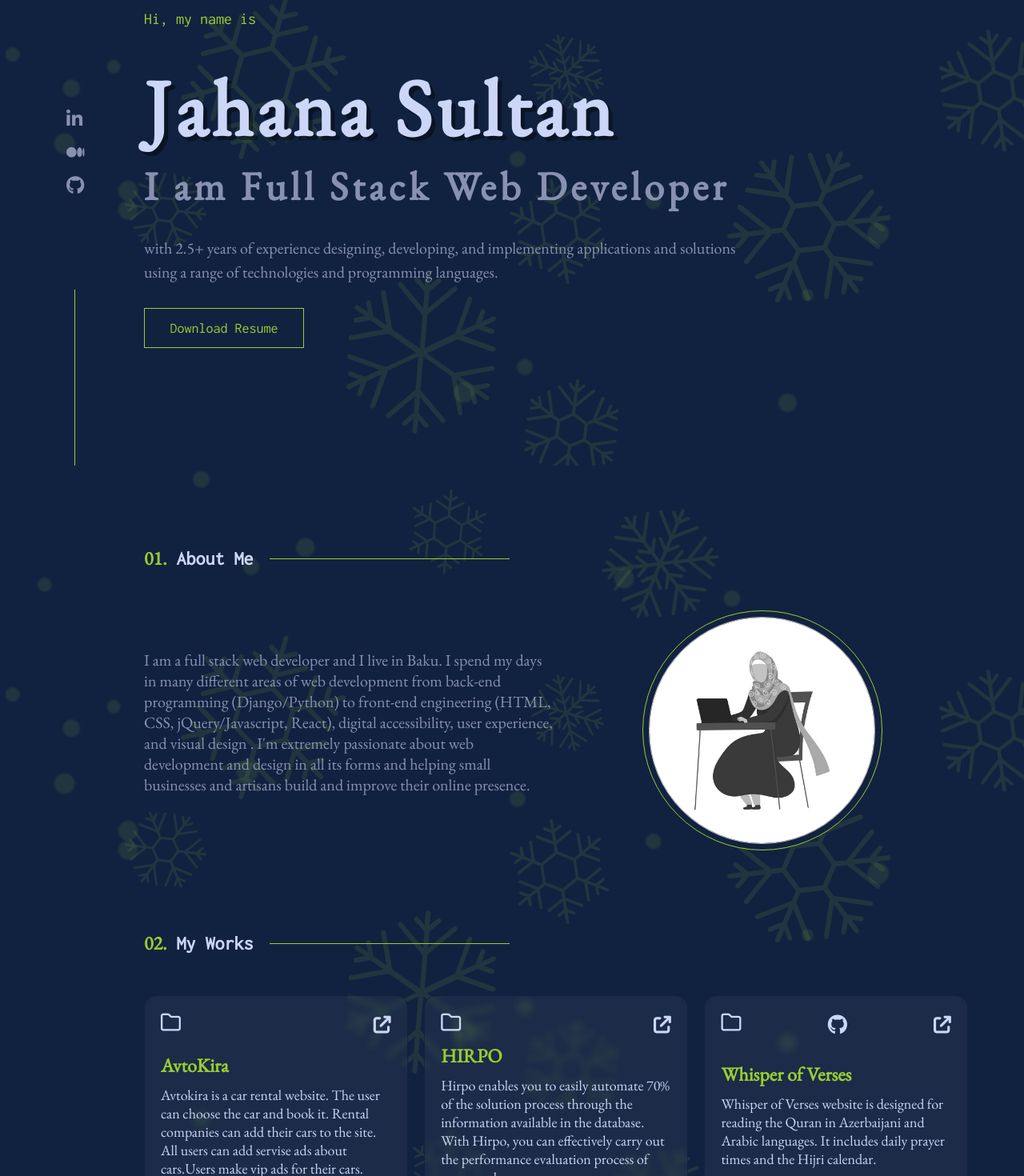
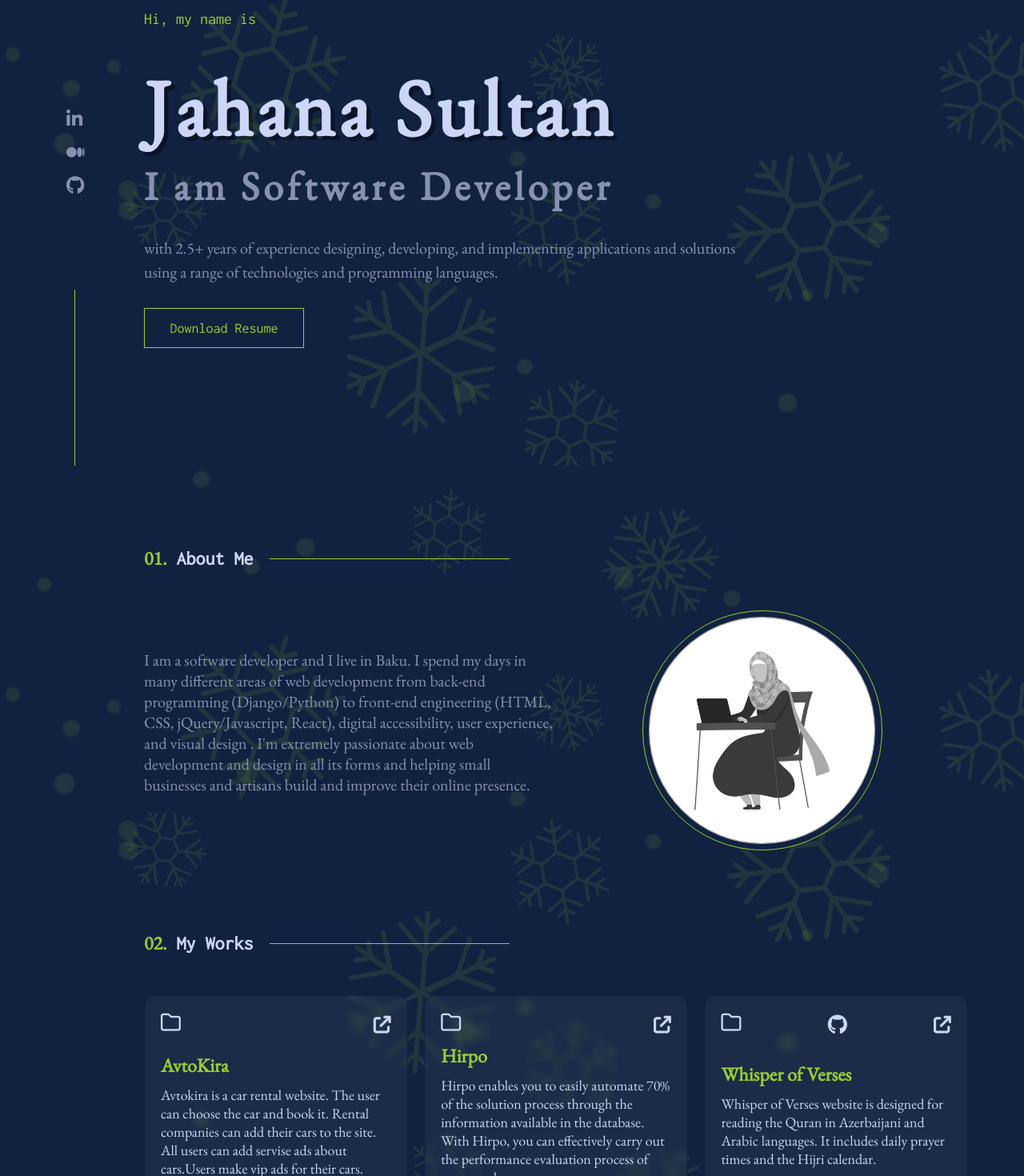
Before and after one commit to JahanaSultan/myportfolio, a React (Create React App) app: page / in a window 1280 px wide. Shown: the part 218-1688 px from the top of the page at 80% size. Built offline with nearby package versions, Linux system fonts and the light colour scheme.

Commit message:
Update AboutMe and Main components

```diff
--- a/src/components/AboutMe.jsx
+++ b/src/components/AboutMe.jsx
@@ -12,8 +12,7 @@ function AboutMe() {
         </div>
         <div className="content">
             <div className="left">
-                <p>I am a full stack web developer and I live in Baku. I spend my days in many different areas of web development from back-end programming (Django/Python) to front-end engineering (HTML, CSS, jQuery/Javascript, React), digital accessibility, user experience, and visual design . I'm extremely passionate about web development and design in all its forms and helping small businesses and artisans build and improve their online presence.</p>
-
+                <p>I am a software developer and I live in Baku. I spend my days in many different areas of web development from back-end programming (Django/Python) to front-end engineering (HTML, CSS, jQuery/Javascript, React), digital accessibility, user experience, and visual design . I'm extremely passionate about web development and design in all its forms and helping small businesses and artisans build and improve their online presence.</p>
             </div>
             <div className="right">
                 <div className="img"><img src={me} alt="" /></div>
--- a/src/components/Main.jsx
+++ b/src/components/Main.jsx
@@ -9,7 +9,7 @@ function Main() {
                 <div className="box">
                     <p>Hi, my name is</p>
                     <h1>Jahana Sultan</h1>
-                    <h1>I am Full Stack Web Developer</h1>
+                    <h1>I am Software Developer</h1>
                     <p> with 2.5+ years of experience
                         designing, developing, and implementing applications and solutions using a
                         range of technologies and programming languages.</p>
--- a/src/components/Works.jsx
+++ b/src/components/Works.jsx
@@ -12,9 +12,9 @@ function Works() {
     },
     {
       id: 16,
-      title: "HIRPO",
+      title: "Hirpo",
       description: "Hirpo enables you to easily automate 70% of the solution process through the information available in the database. With Hirpo, you can effectively carry out the performance evaluation process of your employees.",
-      use: ["React", "Redux", "Django", "Postgresql", "Django Rest Framework"],
+      use: ["React", "Redux", "Django", "Postgresql", "DRF"],
       github: "",
       link: "https://app.hirpo.net",
     },
```
